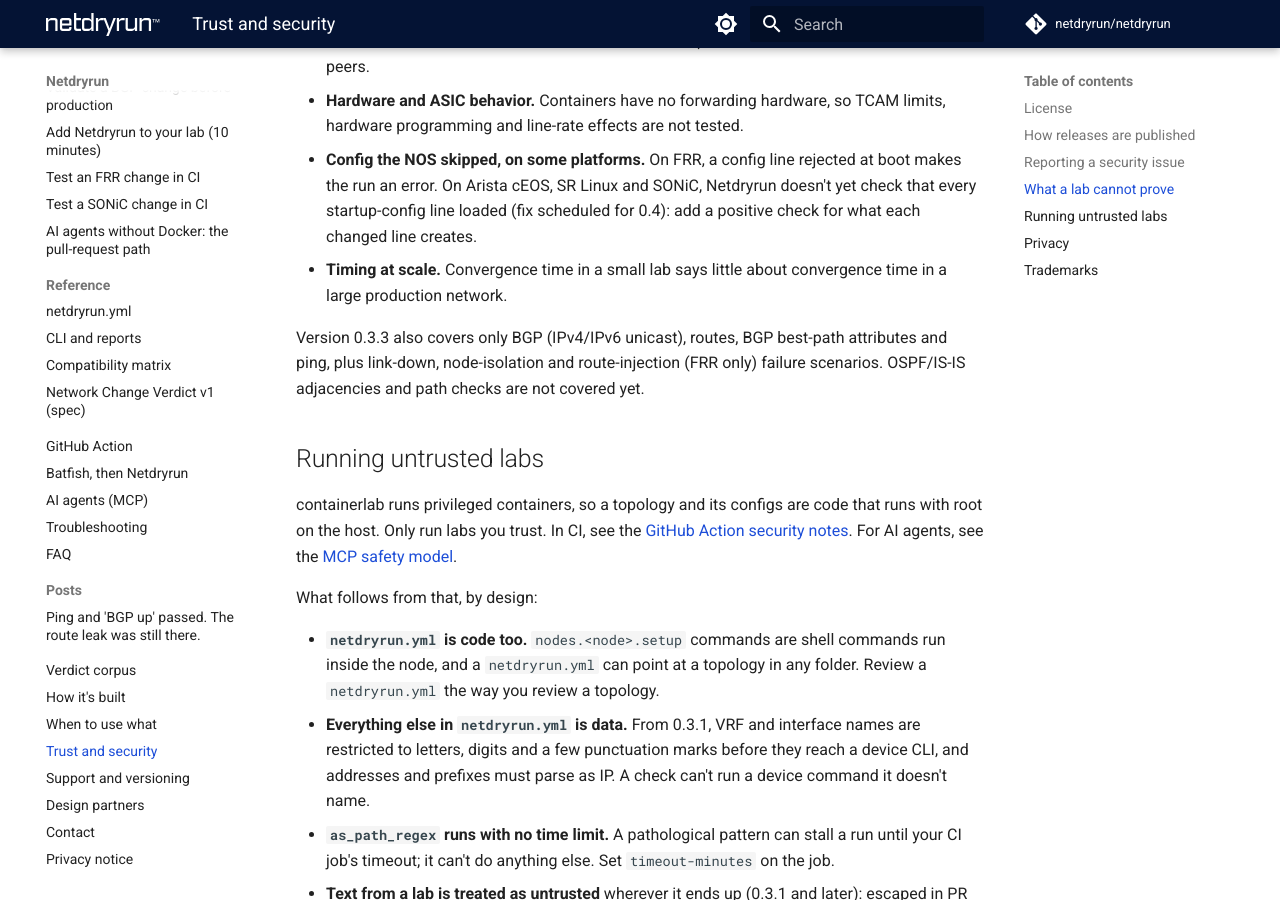
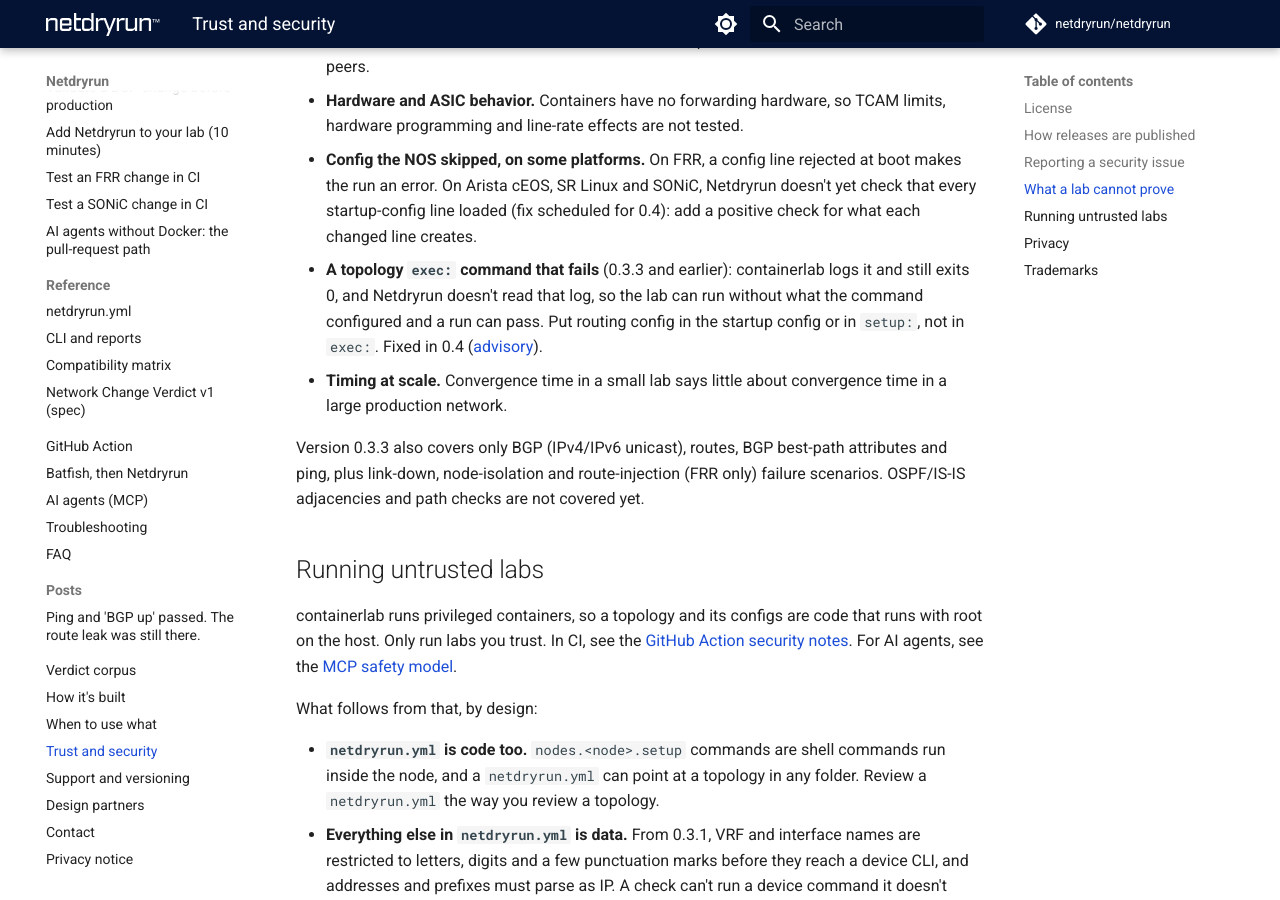
Before and after one commit to actions-marketplace-validations/netdryrun_Netdryrun, an MkDocs documentation site: the page built from website/docs/trust.md, in a window 1280 px wide and 900 px high, scrolled down 1102 px. Built offline with MkDocs 1.6.1 and Material for MkDocs 9.7.7, drawn with Linux system fonts in a browser that asks for light colours; plug-ins that fetch from the network failed and are left out; comment, search, counter and statistics services are not loaded.

Commit message:
Advisory: 0.3.3 and earlier could pass on a lab whose topology exec command failed (containerlab logs it, exits 0); trust page known limit

```diff
--- a/website/docs/trust.md
+++ b/website/docs/trust.md
@@ -30,6 +30,7 @@
 - **Scale.** A lab has a handful of nodes and small tables, not full Internet tables or hundreds of peers.
 - **Hardware and ASIC behavior.** Containers have no forwarding hardware, so TCAM limits, hardware programming and line-rate effects are not tested.
 - **Config the NOS skipped, on some platforms.** On FRR, a config line rejected at boot makes the run an error. On Arista cEOS, SR Linux and SONiC, Netdryrun doesn't yet check that every startup-config line loaded (fix scheduled for 0.4): add a positive check for what each changed line creates.
+- **A topology `exec:` command that fails** (0.3.3 and earlier): containerlab logs it and still exits 0, and Netdryrun doesn't read that log, so the lab can run without what the command configured and a run can pass. Put routing config in the startup config or in `setup:`, not in `exec:`. Fixed in 0.4 ([advisory](https://github.com/netdryrun/netdryrun/blob/main/advisories/0.3.3-exec-not-checked/README.md)).
 - **Timing at scale.** Convergence time in a small lab says little about convergence time in a large production network.
 
 <!-- facts:trust_scope -->
```
Also changed, not shown: advisories/0.3.3-exec-not-checked/README.md (added).
